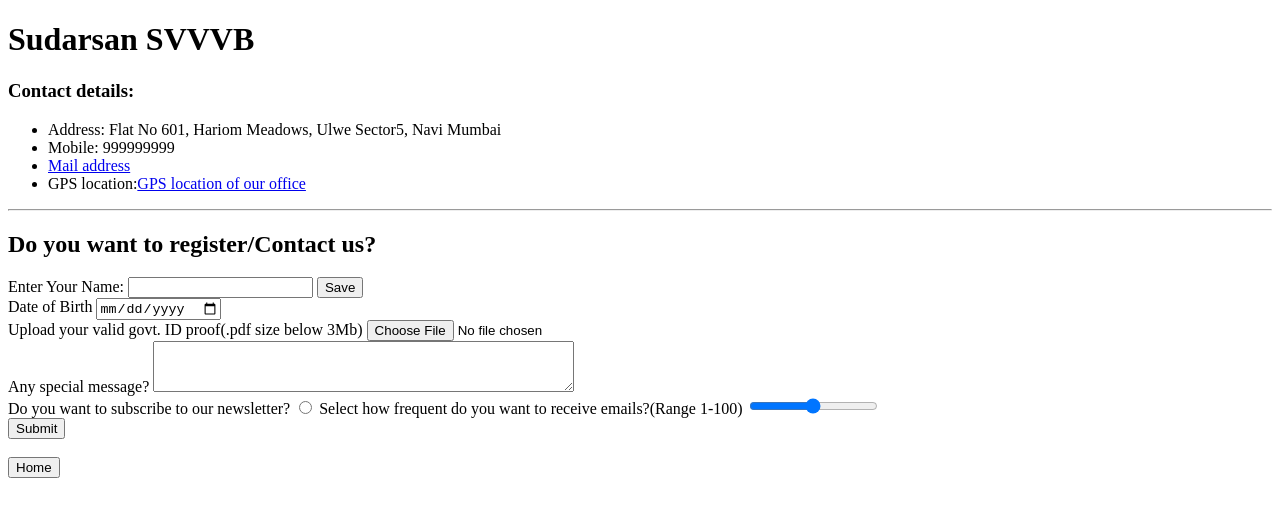
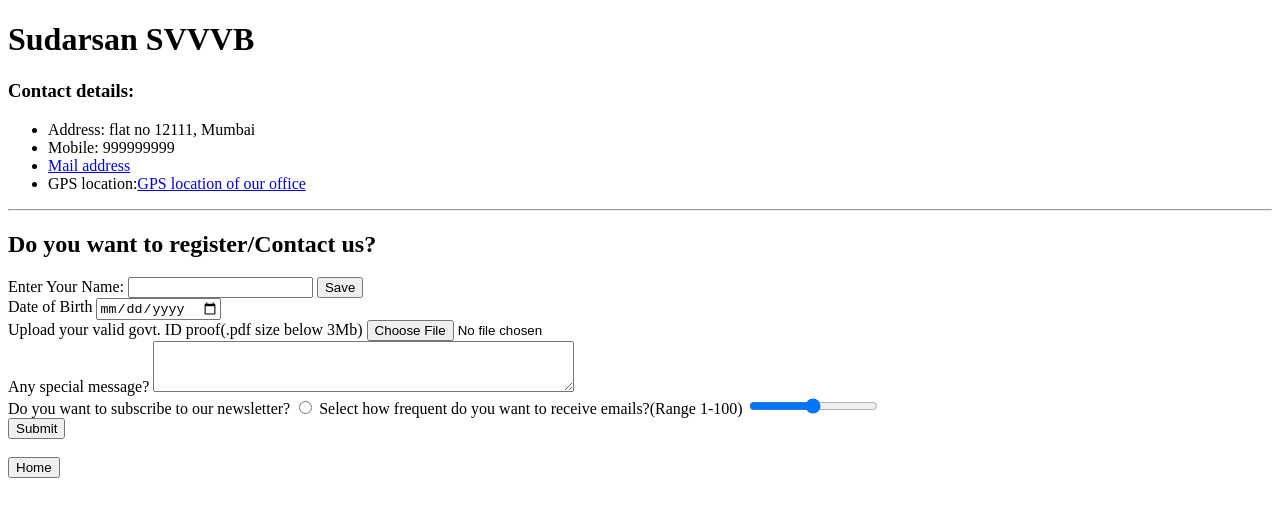
Before and after one commit to SudarsanSVVVB/CV, a plain HTML site: page Contact.html in a window 1280 px wide. Drawn offline with Linux system fonts and the light colour scheme.

Commit message:
Update Contact.html

```diff
--- a/Contact.html
+++ b/Contact.html
@@ -8,7 +8,7 @@
     <h1>Sudarsan SVVVB</h1>
     <h3>Contact details:</h3>
     <ul>
-      <li>Address: Flat No 601, Hariom Meadows, Ulwe Sector5, Navi Mumbai</li>
+      <li>Address: flat no 12111, Mumbai</li>
       <li>Mobile: 999999999</li>
       <li><a href="mailto:s@gmail.com?subject=feedback">Mail address</a></li>
       <li>GPS location:<a href="http://bputf">GPS location of our office</a></li>
```
